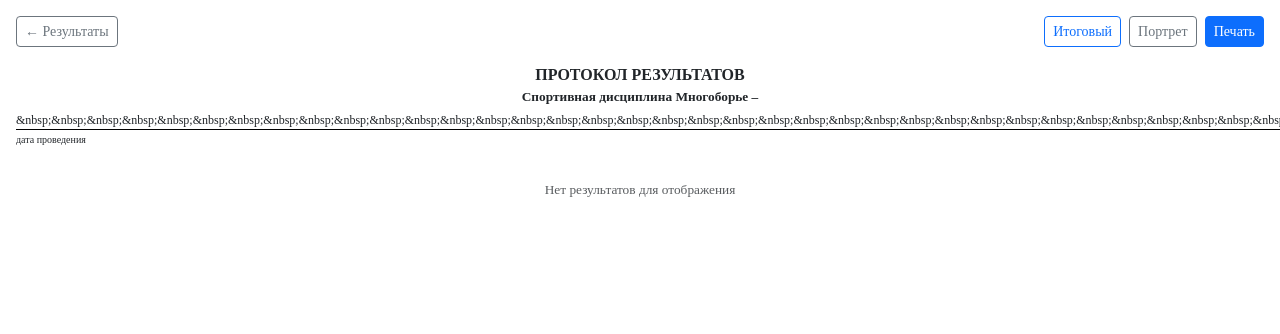
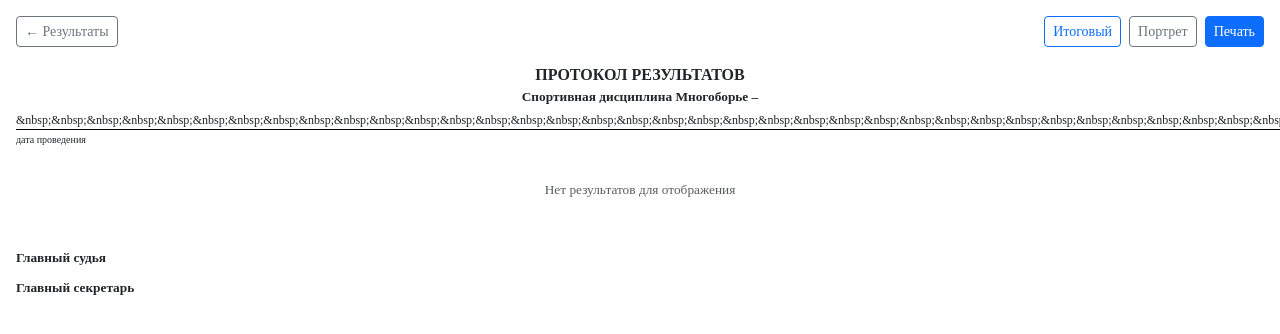
Before and after one commit to rusrafting50-dev/COREZ-CODEX, a Python web app: template templates/многоборье/протокол.html in a window 1280 px wide; the page is wider, and only the part inside the window is pictured. Shown: the top 334 px of that part. Run offline with Jinja, Linux system fonts and the light colour scheme; the template is opened without the code that fills it, so the values that code supplies are empty.

Commit message:
многоборье протокол: блок судей как в спринте
https://claude.ai/code/session_01L1NsDMpX4kwmk1WeXZkfVt

```diff
--- a/templates/многоборье/протокол.html
+++ b/templates/многоборье/протокол.html
@@ -217,28 +217,14 @@
 {% endif %}
 
 <div class="mt-4" style="font-size:10pt; font-weight:bold">
-  {% set судьи_список = сор.судьи | sort(attribute='номер_в_базе') if сор.судьи else [] %}
-  {% if судьи_список %}
-    {% for с in судьи_список %}
-    <div style="display:flex; align-items:baseline; margin-bottom:10px">
-      <div style="width:38%">{{ с.должность or 'Судья' }}</div>
-      <div>{{ с.фамилия_имя_отчество }}{% if с.квалификация %}, {{ с.квалификация }}{% endif %}{% if с.субъект_рф %}, {{ с.субъект_рф }}{% endif %}</div>
-    </div>
-    {% endfor %}
-  {% else %}
-    {% if сор.главный_судья %}
   <div style="display:flex; align-items:baseline; margin-bottom:10px">
     <div style="width:38%">Главный судья</div>
-      <div>{{ сор.главный_судья }}{% if сор.главный_судья_квалификация %}, {{ сор.главный_судья_квалификация }}{% endif %}{% if сор.главный_судья_субъект_рф %}, {{ сор.главный_судья_субъект_рф }}{% endif %}</div>
+    <div>{{ сор.главный_судья or '' }}</div>
   </div>
-    {% endif %}
-    {% if сор.главный_секретарь %}
   <div style="display:flex; align-items:baseline; margin-bottom:10px">
     <div style="width:38%">Главный секретарь</div>
-      <div>{{ сор.главный_секретарь }}</div>
+    <div>{{ сор.главный_секретарь or '' }}</div>
   </div>
-    {% endif %}
-  {% endif %}
 </div>
 
 <script src="https://cdn.jsdelivr.net/npm/bootstrap@5.3.3/dist/js/bootstrap.bundle.min.js"></script>
```
Lines whose indentation alone changed are shown as unchanged.
